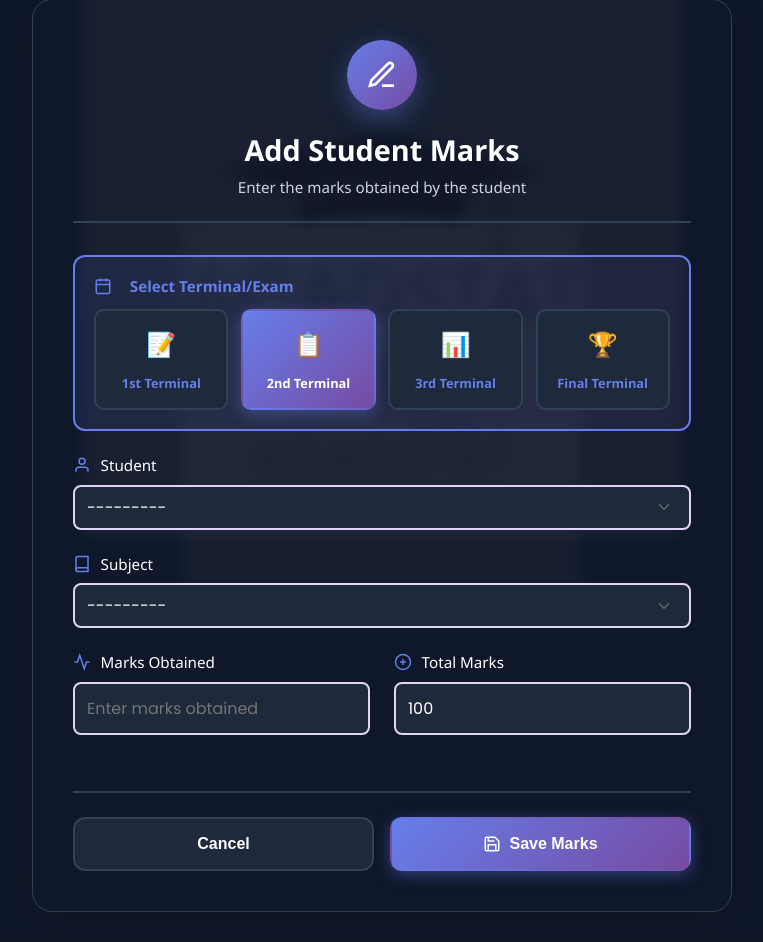
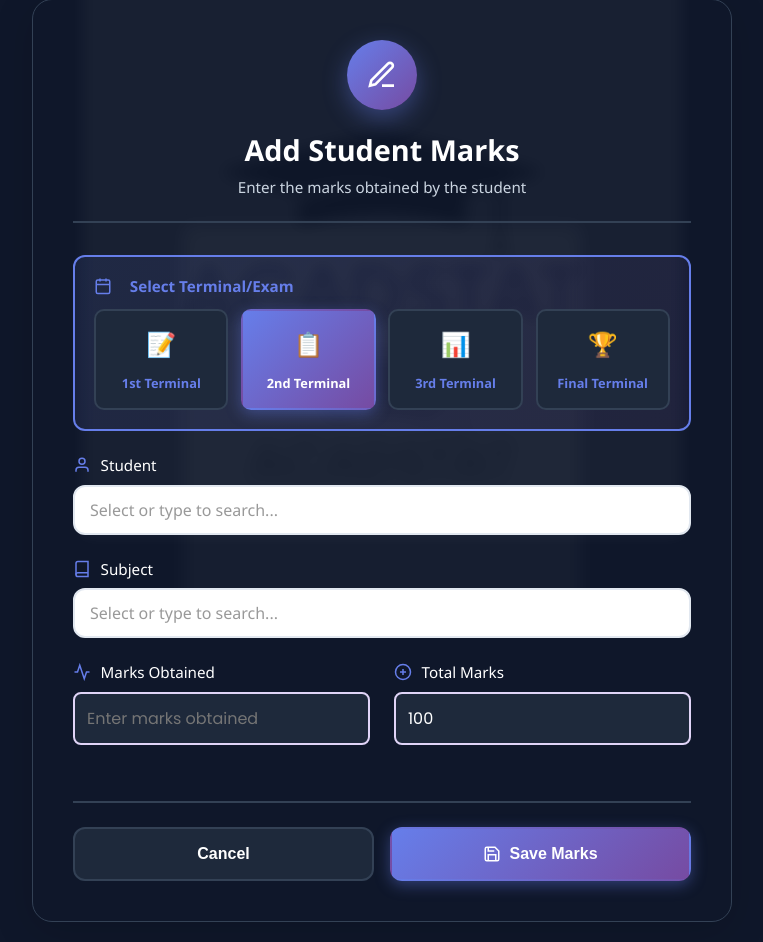
Before and after one commit to pokhrelsamir/djangoacadstat, a Django app: page /add-marks/ in a window 1280 px wide; the page is wider, and only the part inside the window is pictured. Shown: the part 163-1105 px from the top of that part, without its empty margins (258-1021 px from the left). Before the commit the page ends 1075 px from the top of that part, so only its background shows below. Run offline with Django 4.2, Linux system fonts and the light colour scheme; the visitor is signed in with stand-in values (Sample User, id 1); data that the repository does not hold is empty; some libraries are stand-ins or nearby versions.

Commit message:
Added Type-to-Filter feature

```diff
--- a/academicsys/templates/dashboard/add_marks.html
+++ b/academicsys/templates/dashboard/add_marks.html
@@ -7,6 +7,11 @@
     {% load static %}
     <link rel="stylesheet" href="{% static 'css/style.css' %}">
     <link href="https://fonts.googleapis.com/css2?family=Poppins:wght@300;400;500;600;700&display=swap" rel="stylesheet">
+
+    <!--for type to filter system-->
+    <link href="https://cdn.jsdelivr.net/npm/select2@4.1.0-rc.0/dist/css/select2.min.css" rel="stylesheet" />
+    <script src="https://code.jquery.com/jquery-3.6.0.min.js"></script>
+    <script src="https://cdn.jsdelivr.net/npm/select2@4.1.0-rc.0/dist/js/select2.min.js"></script>
 
     <script>
         (function() {
@@ -113,7 +118,6 @@
             padding-right: 3rem;
         }
 
-        /* FIXED: Better alignment for the row */
         .form-row {
             display: flex;
             gap: 1.5rem;
@@ -237,6 +241,66 @@
             transition: all 0.3s ease;
         }
         .back-btn:hover { border-color: #667eea; transform: translateX(-5px); }
+
+        .select2-container--open .select2-dropdown {
+            background-color: #ffffff !important;
+            border: 2px solid #667eea !important;
+            border-radius: 12px !important;
+            z-index: 99999 !important;
+            box-shadow: 0 10px 25px rgba(0,0,0,0.3) !important;
+            visibility: visible !important;
+            opacity: 1 !important;
+        }
+
+        .select2-search--dropdown {
+            background-color: #ffffff !important;
+            padding: 10px !important;
+        }
+
+        .select2-search--dropdown .select2-search__field {
+            background-color: #f8fafc !important;
+            border: 1px solid #e2e8f0 !important;
+            border-radius: 8px !important;
+            padding: 8px !important;
+            color: #333 !important;
+        }
+
+        .select2-results {
+            background-color: #ffffff !important;
+        }
+
+        .select2-results__options {
+            background-color: #ffffff !important;
+        }
+
+        .select2-results__option {
+            background-color: #ffffff !important;
+            color: #333 !important;
+            padding: 12px 15px !important;
+        }
+
+        .select2-results__option--highlighted[aria-selected] {
+            background-color: #667eea !important;
+            color: #ffffff !important;
+        }
+
+        .select2-container--default .select2-selection--single {
+            background-color: #ffffff !important;
+            border: 2px solid #e2e8f0 !important;
+            border-radius: 12px !important;
+            height: 50px !important;
+            display: flex !important;
+            align-items: center !important;
+        }
+
+        .select2-container--default .select2-selection--single .select2-selection__rendered {
+            color: #333 !important;
+            padding-left: 15px !important;
+        }
+
+        .select2-selection__arrow {
+            display: none !important;
+        }
     </style>
 </head>
 
@@ -454,5 +518,38 @@
             }
         });
     </script>
+
+
+    <script>
+        $(document).ready(function() {
+            // Custom matcher function for case-insensitive searching
+            function modelMatcher(params, data) {
+                // If there are no search terms, return all of the data
+                if ($.trim(params.term) === '') {
+                    return data;
+                }
+
+                // Do not display the item if there is no 'text' property
+                if (typeof data.text === 'undefined') {
+                    return null;
+                }
+
+                // Convert both the search term and the data text to lowercase
+                if (data.text.toLowerCase().indexOf(params.term.toLowerCase()) > -1) {
+                    return data;
+                }
+
+                // Return null if the term doesn't match
+                return null;
+            }
+
+            $('#id_student, #id_subject').select2({
+                placeholder: "Select or type to search...",
+                allowClear: true,
+                width: '100%',
+                matcher: modelMatcher // Apply the custom matcher here
+            });
+        });
+    </script>
 </body>
 </html>
```
